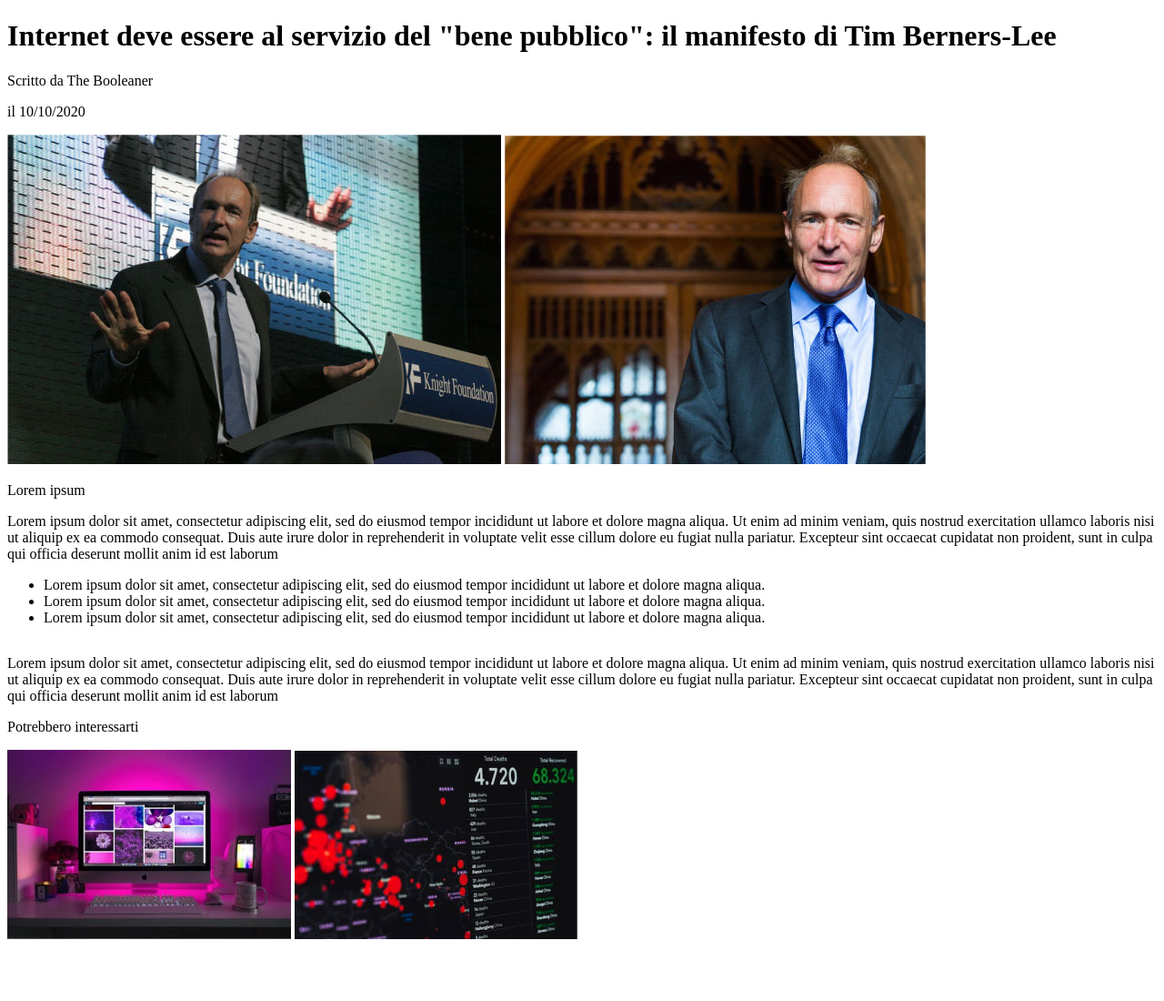
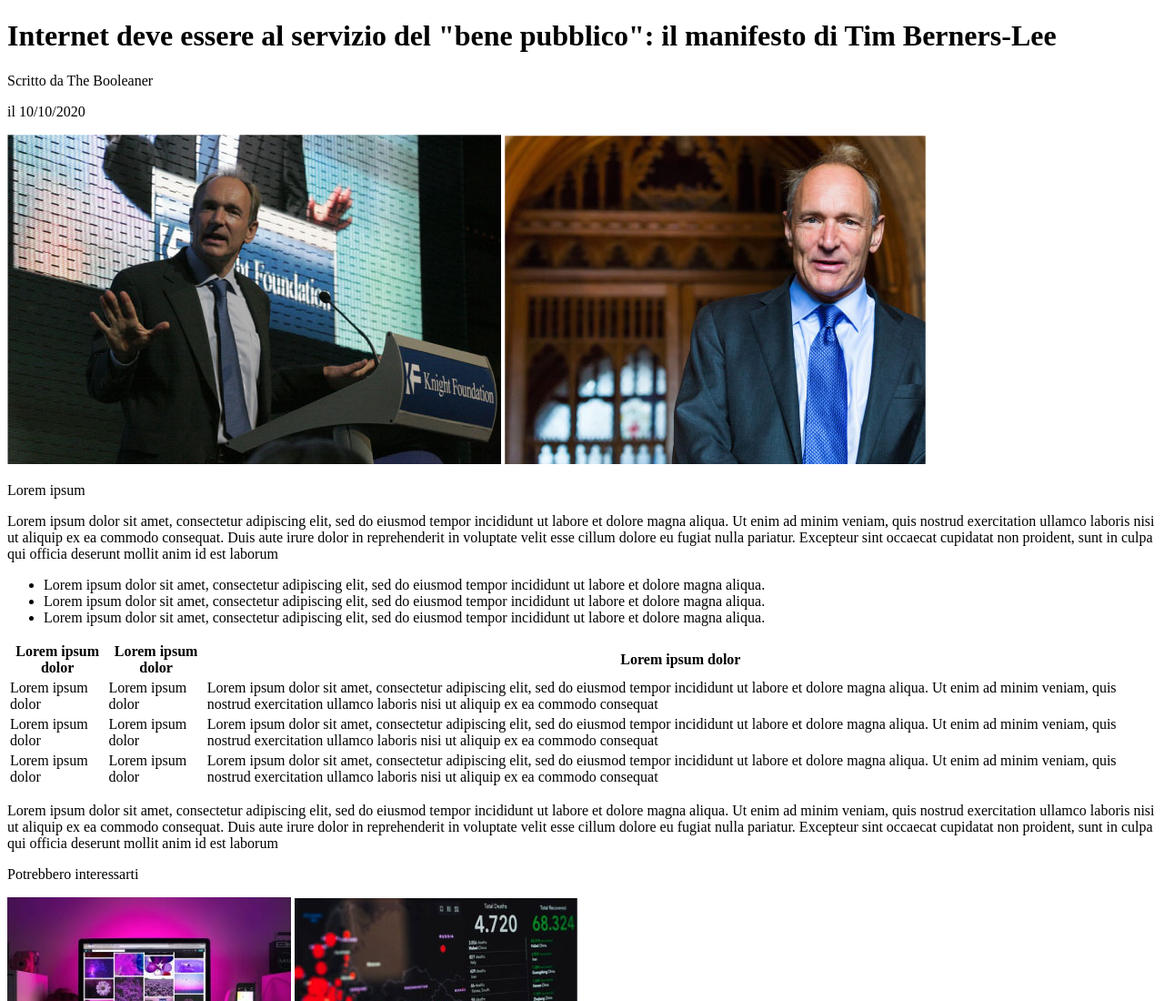
Before and after one commit to ancadunavete/html-css-booleaner, a plain HTML site: page index.html in a window 1280 px wide. Shown: the top 1100 px of the page at 91% size. Before the commit the page ends 1044 px from the top, so only its background shows below. Drawn offline with Linux system fonts and the light colour scheme.

Commit message:
add: table

```diff
--- a/index.html
+++ b/index.html
@@ -24,7 +24,37 @@
         <li>Lorem ipsum dolor sit amet, consectetur adipiscing elit, sed do eiusmod tempor incididunt ut labore et dolore magna aliqua.</li>
     </ul>
 
-    <table></table>
+    <table>
+        <thead>
+            <tr>
+                <th>Lorem ipsum dolor</th>
+                <th>Lorem ipsum dolor</th>
+                <th>Lorem ipsum dolor</th>
+            </tr>
+        </thead>
+
+        <tbody>
+            <tr>
+                <td>Lorem ipsum dolor</td>
+                <td>Lorem ipsum dolor</td>
+                <td>Lorem ipsum dolor sit amet, consectetur adipiscing elit, sed do eiusmod tempor incididunt ut labore et dolore magna aliqua. Ut enim ad minim veniam, quis nostrud exercitation ullamco laboris nisi ut aliquip ex ea commodo consequat</td>
+            </tr>
+
+            <tr>
+                <td>Lorem ipsum dolor</td>
+                <td>Lorem ipsum dolor</td>
+                <td>Lorem ipsum dolor sit amet, consectetur adipiscing elit, sed do eiusmod tempor incididunt ut labore et dolore magna aliqua. Ut enim ad minim veniam, quis nostrud exercitation ullamco laboris nisi ut aliquip ex ea commodo consequat</td>
+            </tr>
+
+            <tr>
+                <td>Lorem ipsum dolor</td>
+                <td>Lorem ipsum dolor</td>
+                <td>Lorem ipsum dolor sit amet, consectetur adipiscing elit, sed do eiusmod tempor incididunt ut labore et dolore magna aliqua. Ut enim ad minim veniam, quis nostrud exercitation ullamco laboris nisi ut aliquip ex ea commodo consequat</td>
+            </tr>
+        </tbody>
+
+        <tfoot></tfoot>
+    </table>
 
     <p>Lorem ipsum dolor sit amet, consectetur adipiscing elit, sed do eiusmod tempor incididunt ut labore et dolore magna aliqua. Ut enim ad minim veniam, quis nostrud exercitation ullamco laboris nisi ut aliquip ex ea commodo consequat. Duis aute irure dolor in reprehenderit in voluptate velit esse cillum dolore eu fugiat nulla pariatur. Excepteur sint occaecat cupidatat non proident, sunt in culpa qui officia deserunt mollit anim id est laborum</p>
 
```
